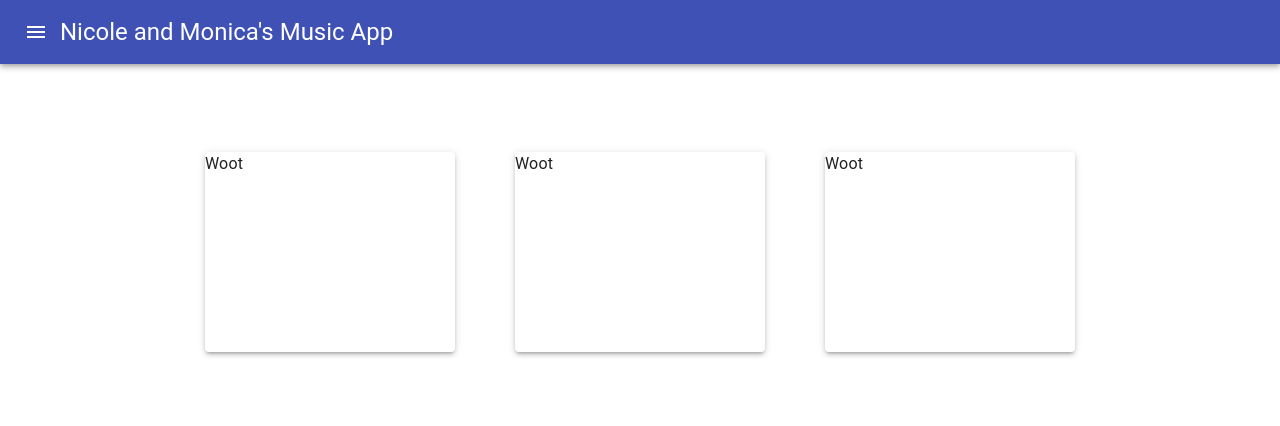
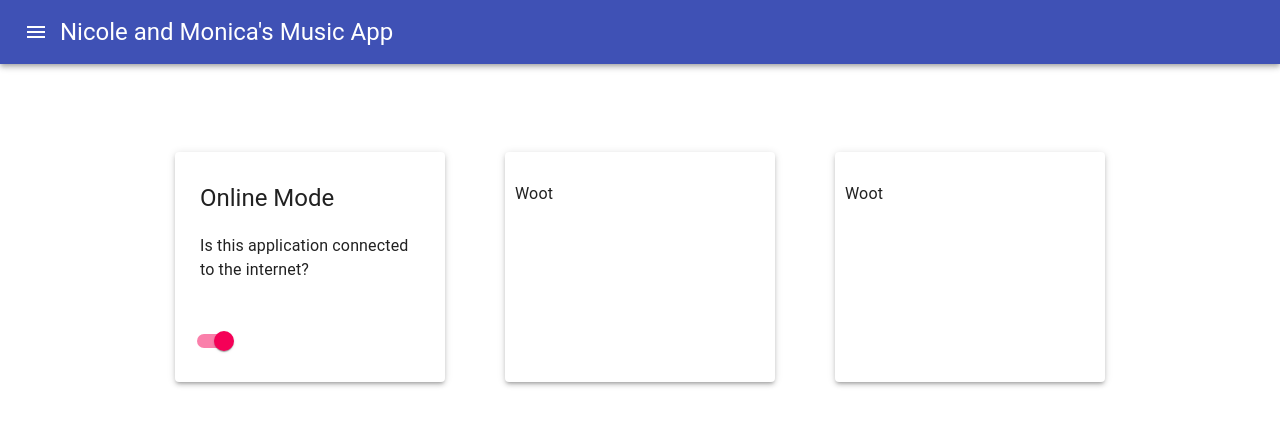
Before and after one commit to monica-suarez/my-music-app, a React (Create React App) app: page / in a window 1280 px wide. Both pictures are taken after a click on the button "LOG IN". Shown: the top 426 px of the page. Built offline with nearby package versions, Linux system fonts and the light colour scheme.

Commit message:
added first card content with switch

```diff
--- a/src/component/Dashboard/Cards/Cards.js
+++ b/src/component/Dashboard/Cards/Cards.js
@@ -1,6 +1,6 @@
 import React from 'react';
-import { makeStyles, useTheme } from '@material-ui/core/styles';
-import { Card, CardContent, CardActions, Typography, Box }from '@material-ui/core';
+// import { makeStyles, useTheme } from '@material-ui/core/styles';
+import { Card, CardContent, CardActions, Typography, Box, Switch }from '@material-ui/core';
 // import CardMedia from '@material-ui/core/CardMedia';
 // import IconButton from '@material-ui/core/IconButton';
 // import Typography from '@material-ui/core/Typography';
@@ -10,16 +10,36 @@ import { Card, CardContent, CardActions, Typography, Box }from '@material-ui/cor
 import './cards.css'
 
    const Cards = () =>{
+    const [state, setState] = React.useState({
+        checkedA: true,
+        checkedB: true,
+      });
+
+      const handleChange = (event) => {
+        setState({ ...state, [event.target.name]: event.target.checked });
+      };
 
     return(
         <Box display="flex" justifyContent="center"  m={1} p={1} bgcolor="background.paper"
         align-items="center"
         marginTop="50px">
             <Box>
-                <Card className="mediaCard" p={1} elevation={3}>
+                <Card className="mediaCard" p={5} elevation={3}>
+                    <div className="onlineMode">
+                    <Typography variant="h5">
+                        Online Mode
+                    </Typography>
+                    <br/>
                     <Typography>
-                        Woot
+                        Is this application connected to the internet?
                     </Typography>
+                    </div>
+                    <br/>
+                    <br/>
+                    <Switch checked={state.checkedA}
+                        onChange={handleChange}
+                        name="checkedA"
+                        inputProps={{ 'aria-label': 'secondary checkbox' }}/>
                 </Card>
             </Box>
             <Box>
--- a/src/component/Dashboard/Cards/cards.css
+++ b/src/component/Dashboard/Cards/cards.css
@@ -1,5 +1,9 @@
 .mediaCard{
-    min-height: 200px;
-    min-width: 250px;
+    height: 200px;
+    width: 250px;
     margin: 30px;
+    padding: 30px 10px 0px 10px;
 }
+.onlineMode{
+    padding: 0px 15px 0px 15px;
+}
```
